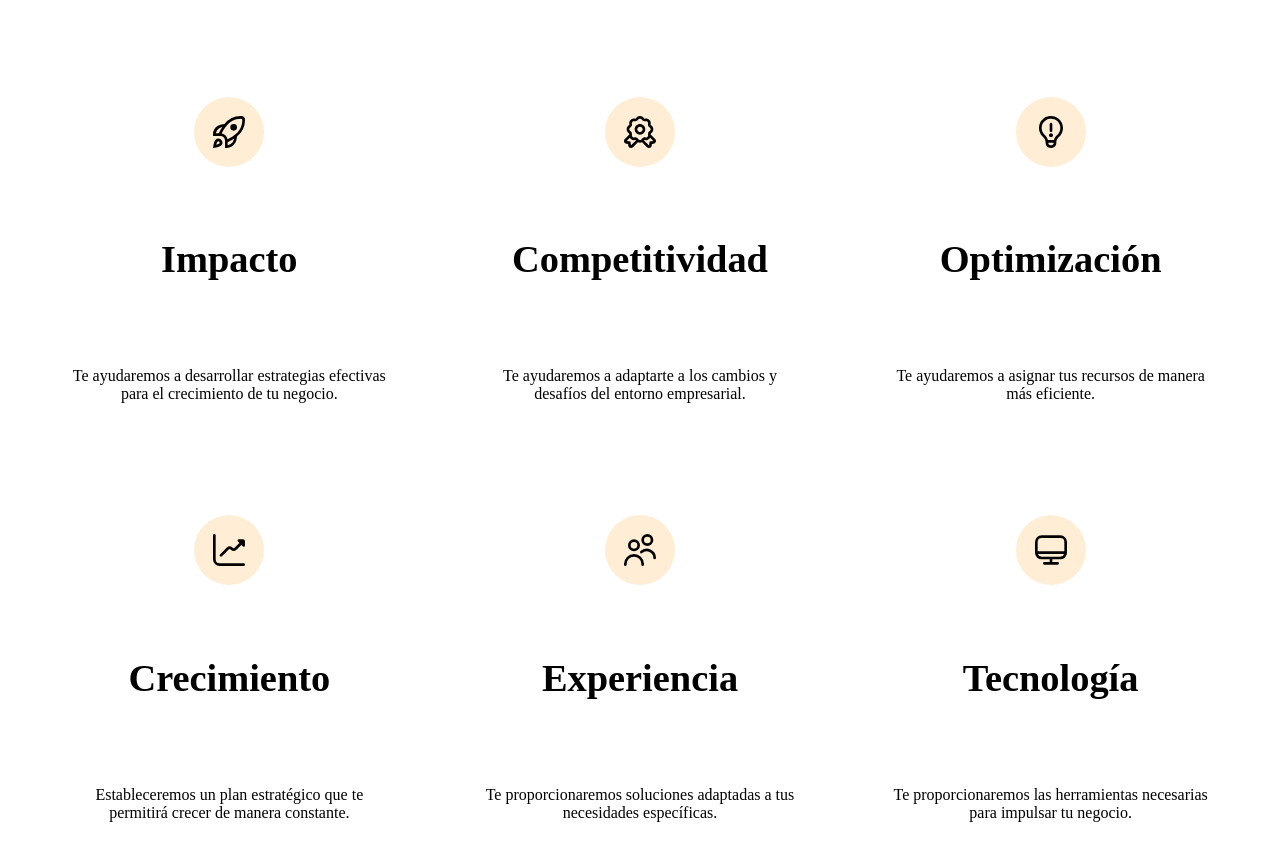
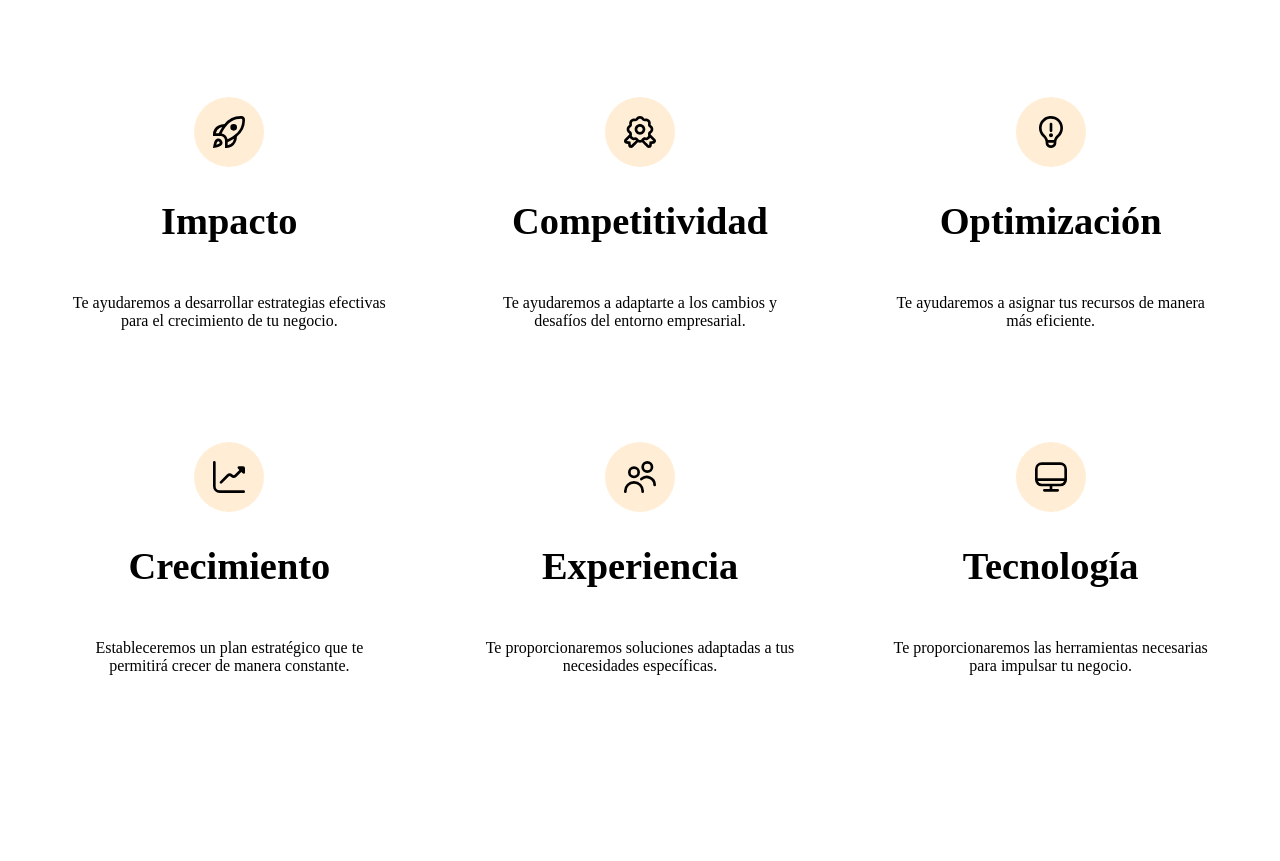
Before and after one commit to LucianoTreachi/consultora-de-negocios, a React (Vite) app: page / in a window 1280 px wide. Shown: the part 6208-7069 px from the top of the page. Built offline with nearby package versions, Linux system fonts and the light colour scheme; the HTML template or start-up script is replaced by a standard one.

Commit message:
Modificar valor de margen entre el icono, título y párrafo

```diff
--- a/src/page/benefitsSection/BenefitsSection.module.css
+++ b/src/page/benefitsSection/BenefitsSection.module.css
@@ -20,7 +20,6 @@
   flex-direction: column;
   align-items: center;
   text-align: center;
-  gap: 2rem;
 }
 
 .boxIcon {
@@ -40,8 +39,13 @@
 }
 
 .cardTitle {
+  margin-top: 2rem;
   font-size: 2.4rem;
   font-weight: 600;
+}
+
+.cardParagraph {
+  margin-top: 0.8rem;
 }
 
 @media screen and (max-width: 1024px) {
```
